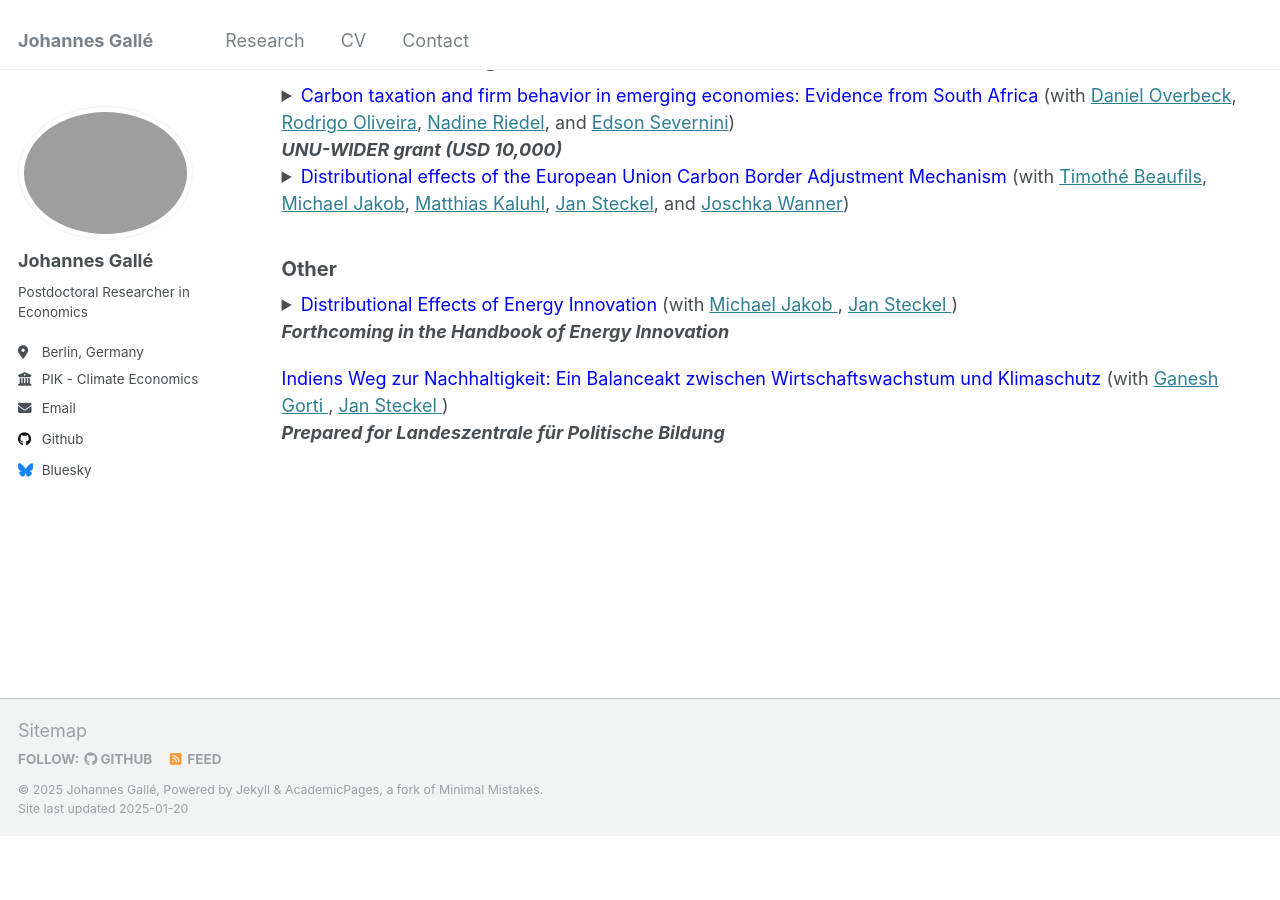
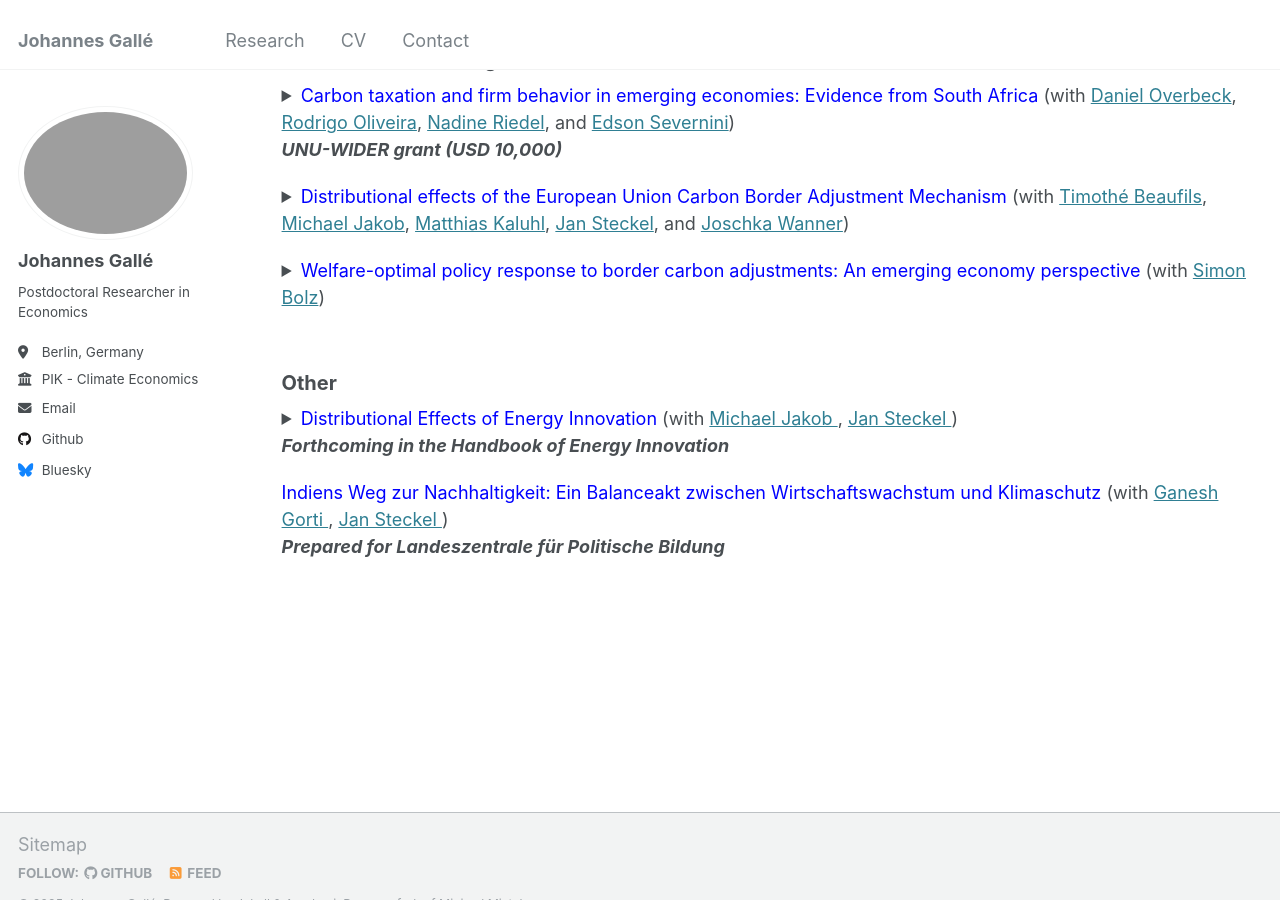
Before and after one commit to johannesgalle/johannesgalle.github.io, a Jekyll site: the page built from _pages/research.html, in a window 1280 px wide and 900 px high, scrolled down 604 px. Built offline with Jekyll 4.4.1, drawn with Linux system fonts in a browser that asks for light colours; before the commit the page ends 1440 px from its top, so only the background shows below that.

Commit message:
Update research.html

```diff
--- a/_pages/research.html
+++ b/_pages/research.html
@@ -94,6 +94,7 @@ different industry denominations.</p>
     on firm performance on average.
   </p>
 </details>
+<div style="height: 20px;"></div>
 
 <details>
   <summary>
@@ -114,7 +115,28 @@ horizontal and vertical distributional impacts of the EU-CBAM at the household-l
 a selected subset of the msot affected coutnries.
   </p>
 </details>
+<div style="height: 20px;"></div>
 
+<details>
+  <summary>
+    <span style="color: blue;">Welfare-optimal policy response to border carbon adjustments: An emerging economy perspective</span>
+    (with <a https://sjbolz.github.io/" target="_blank">Simon Bolz</a>)<br />
+
+  </summary>
+
+  <p style="font-size: 16px;">
+   This paper presents a Melitz-style model of asymmetric countries to identify the
+optimal environmental policy response to a Border Carbon Adjustment (BCA) from
+an emerging economy perspective. We calibrate the model with detailed Indian firm
+data on emissions, productivity and exports. In a quantitative simulation, we show
+that the presence of a BCA strongly reduces the welfare costs of raising India’s
+emission tax to the level of that of the EU. Further analysis shows that there are
+substantial differences in the distribution of welfare costs across sectors. Finally, we
+show that this welfare smoothing effect is decreasing in productivity and thereby
+limiting the incentive to raise domestic carbon price in the least developed countries.
+  </p>
+</details>
+<div style="height: 20px;"></div>
 
 <h2 style="font-size: 20px;">Other</h2>
   <!--Publication -->
```
